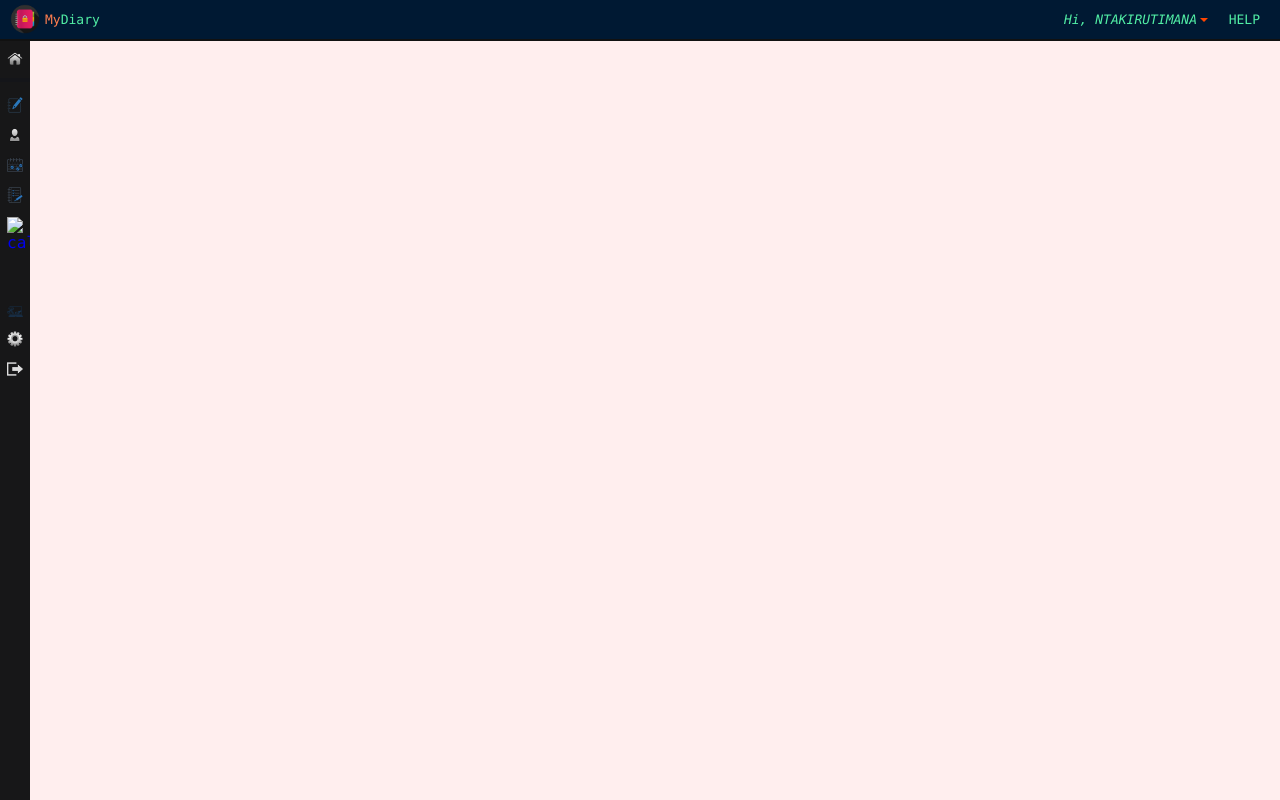
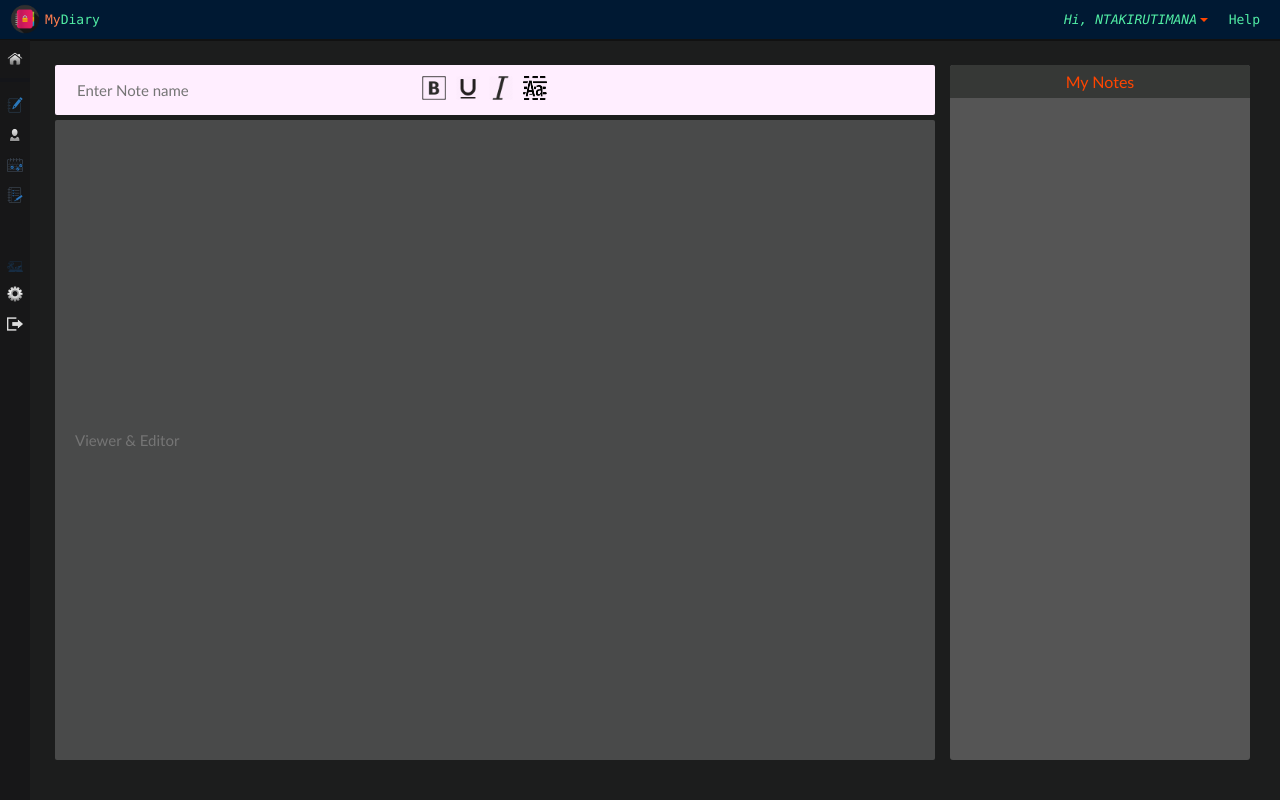
Before and after one commit to sntakirutimana72/MyDiary, a website: page UI/pages/note.html in a window 1280 px wide. Drawn offline with Linux system fonts and the light colour scheme.

Commit message:
ft(note-dashboard-page#168979531): styling code editor, viewer, and note lister panels [start #168979531]

```diff
--- a/UI/css/dashboard.css
+++ b/UI/css/dashboard.css
@@ -109,6 +109,7 @@ ul[left-menu] {
 [nav-col][left-nav] {
   top: 40px;
   bottom: 0;
+  z-index: 3;
   width: 30px;
   position: fixed;
   overflow-y: auto;
@@ -116,6 +117,10 @@ ul[left-menu] {
   background-color: rgb(23, 23, 24);
   -webkit-transition: width .5s;
   transition: width .5s;
+}
+
+[nav-col][left-nav]::-webkit-scrollbar {
+  display: none;
 }
 
 [left-menu-el] {
@@ -166,6 +171,10 @@ ul[left-menu] {
   padding: 20px 5px;
   position: absolute;
   max-height: calc(100% - 50px);
+}
+
+[right-nav]::-webkit-scrollbar {
+  display: none;
 }
 
 div[right-nav-col] {
--- /dev/null
+++ b/UI/css/note.css
@@ -0,0 +1,111 @@
+div[box-layout] {
+  margin-top: 40px;
+}
+
+[active-link] span {
+  color: skyblue;
+}
+
+[note-body] {
+  top: 40px;
+  bottom: 0%;
+  left: 30px;
+  padding: 25px;
+  position: absolute;
+  width: calc(100% - 30px);
+  background-color: rgb(28, 29, 29);
+}
+
+[note-body] > div {
+  display: inline-block;
+}
+
+[note-viewer] {
+  border-radius: 5px;
+  width: calc(100% - 320px);
+}
+
+[note-viewer-header] {
+  height: 50px;
+  padding: 0 20px;
+  border-radius: 2px;
+  background-color: #fef;
+}
+
+[note-viewer-header] > div {
+  float: left;
+  display: inline-block;
+}
+
+[note-styles-fonts] {
+  padding: 11px;
+  overflow: auto;
+}
+
+div[note-name] {
+  width: 40%;
+  height: inherit;
+}
+
+[note-styles-fonts] > img {
+  display: inline-block;
+}
+
+[note-styles-fonts]::-webkit-scrollbar {
+  display: none;
+}
+
+[note-viewer-header] img {
+  width: 24px;
+  height: 24px;
+}
+
+[note-name] input, [note-viewer-body] input  {
+  width: 100%;
+  height: 100%;
+  border: none;
+  outline: none;
+  font-size: 15px;
+  background: none;
+  color: rgb(118, 121, 111);
+  font-family: 'Trebuchet MS';
+}
+
+div[note-viewer-body] input {
+  color: #fff;
+}
+
+[note-viewer-body] {
+  top: 80px;
+  bottom: 40px;
+  border-radius: 2px;
+  position: absolute;
+  width: calc(100% - 370px);
+  background-color: rgba(255, 255, 255, .2);
+}
+
+[note-list] {
+  right: 30px;
+  width: 300px;
+  border-radius: 3px;
+  position: absolute;
+  background-color: #555;
+  min-height: calc(100% - 65px);
+}
+
+[note-list-header] {
+  padding: 7px;
+  color: orangered;
+  text-align: center;
+  border-radius: 3px 3px 0 0;
+  font-family: 'Trebuchet MS';
+  background-color: rgb(54, 56, 54);
+}
+
+[note-viewer-body] input {
+  padding: 20px;
+}
+
+[note-viewer-footer] {
+  height: 30px;
+}
--- a/UI/pages/note.html
+++ b/UI/pages/note.html
@@ -9,6 +9,7 @@
   <meta name="viewport" content="width=device-width, initial-scale=1.0" />
   <link rel='stylesheet' type="text/css" href="../css/core-view.css" />
   <link rel='stylesheet' type="text/css" href="../css/dashboard.css" />
+  <link rel='stylesheet' type="text/css" href="../css/note.css" />
 </head>
 
 <body>
@@ -31,7 +32,7 @@
           </div>
         </div>
       </li>
-      <li header-el at-right><a href="./help-desk.html">HELP</a></li>
+      <li header-el at-right><a href="./help-desk.html">Help</a></li>
     </ul>
   </div>
 
@@ -44,34 +45,28 @@
             <span>Dashboard</span>
           </a>
         </li>
-        <li left-menu-el>
+        <li left-menu-el active-link>
           <a href="./note.html" left-el-link title="Notes">
             <img src="../images/notes.png" alt="note" />
             <span>Note</span>
           </a>
         </li>
         <li left-menu-el>
-          <a href="#" left-el-link title="Contacts">
+          <a href="./contact.html" left-el-link title="Contacts">
             <img src="../images/contact.png" alt="contact" />
             <span>Contact</span>
           </a>
         </li>
         <li left-menu-el>
-          <a href="#" left-el-link title="Schedules">
+          <a href="./schedule.html" left-el-link title="Schedules">
             <img src="../images/schedule.png" alt="schedule" />
             <span>Schedule</span>
           </a>
         </li>
         <li left-menu-el>
-          <a href="#" left-el-link title="To-do list">
+          <a href="./to-do-list.html" left-el-link title="To-do list">
             <img src="../images/to-do-list.png" alt="to-do-list" />
             <span>To-do list</span>
-          </a>
-        </li>
-        <li left-menu-el>
-          <a href="#" left-el-link title="Calendar">
-            <img src="../images/calenda.png" alt="calendar" />
-            <span>Calendar</span>
           </a>
         </li>
         <li left-menu-el tools>
@@ -94,6 +89,31 @@
         </li>
       </ul>
     </div>
+
+    <div note-body>
+      <div note-viewer>
+        <div note-viewer-header>
+          <div note-name>
+            <input type="text" placeholder="Enter Note name">
+          </div>
+          <div note-styles-fonts>
+            <img src="../images/bold.png" title="edit note" />
+            <img src="../images/underline.png" title="Bold style" />
+            <img src="../images/italic.png" title="Italic style" />
+            <img src="../images/lettercase.png" title="Letter cases" />
+          </div>
+        </div>
+        <div note-viewer-body>
+          <input type="text" placeholder="Viewer & Editor">
+          <div note-right-nav></div>
+        </div>
+        <div note-viewer-footer></div>
+      </div>
+      <div note-list>
+        <div note-list-header>My Notes</div>
+        <div note-list-els></div>
+      </div>
+    </div>
   </div>
 
 </body>
```
Also changed, not shown: UI/images/Uppercase.png (added), UI/images/bold.png (added), UI/images/contacts.png (deleted), UI/images/italic.png (added), UI/images/lettercase.png (added), UI/images/previous.png (deleted), UI/images/text-edit.png (added), UI/images/underline.png (added).
